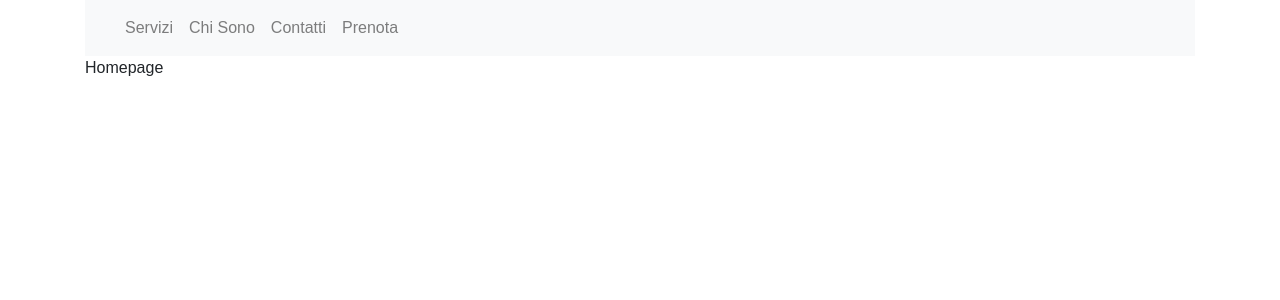
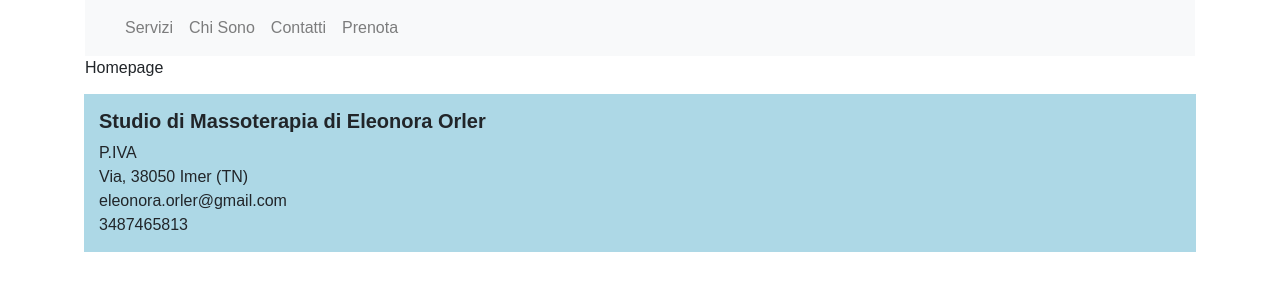
Before and after one commit to claudiazanetel/massoteraphist-site, a React (Create React App) app: page / in a window 1280 px wide. Shown: the top 300 px of the page. Built offline with nearby package versions, Linux system fonts and the light colour scheme.

Commit message:
footer component

```diff
--- a/src/componets/Footer.js
+++ b/src/componets/Footer.js
@@ -4,6 +4,15 @@ class Footer extends Component {
   render() {
     return (
       <div className="row">
+        <div className="col-sm-12 footer-box">
+          <div className="col-sm-12 footer-content">
+            <h5>Studio di Massoterapia di Eleonora Orler</h5>
+            <p>P.IVA</p>
+            <p>Via, 38050 Imer (TN)</p>
+            <p><a href="mailto:eleonora.orler@gmail.com">eleonora.orler@gmail.com</a></p>
+            <p><a href="tel:+393487465813">3487465813</a></p>
+          </div>
+        </div>
       </div>
     );
   }
--- a/src/index.css
+++ b/src/index.css
@@ -3,3 +3,25 @@ body {
   padding: 0;
   font-family: sans-serif;
 }
+
+h5 {
+  font-weight: bold;
+}
+
+.footer-box {
+  background-color: lightblue;
+  background-clip:content-box;
+  padding: 14px;
+}
+
+.footer-box p {
+  margin-bottom: 0;
+}
+
+.footer-box a {
+  color: #212529;
+}
+
+.footer-content {
+  padding: 15px;
+ }
```
